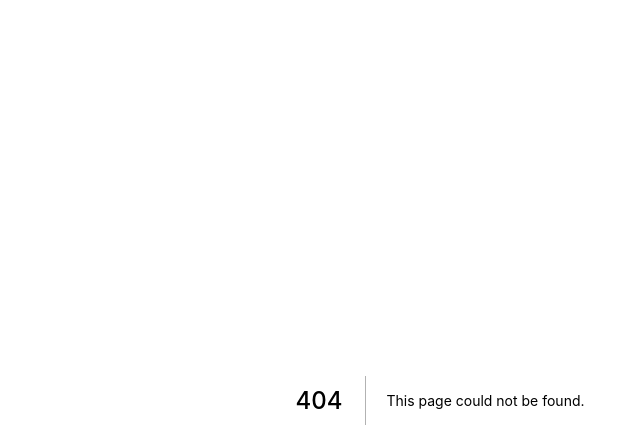
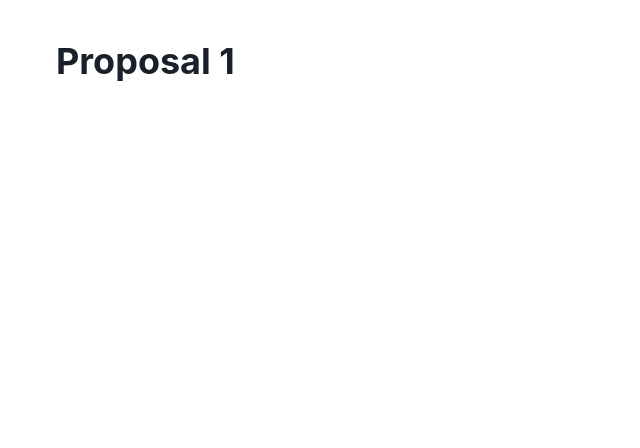
Before and after one commit to DA0-DA0/dao-contracts, a Next.js app in the folder frontend/: page /proposal/1 in a window 1280 px wide. Before the commit this address had no page. Shown: the top 448 px of the page, without its empty margins (200-840 px from the left). Built offline with nearby package versions, Linux system fonts and the light colour scheme.

Commit message:
redirect page on finish submit proposal

```diff
--- a/frontend/lib/window.d.ts
+++ b/frontend/lib/window.d.ts
@@ -1,6 +1,5 @@
 import { Window as KeplrWindow } from "@keplr-wallet/types";
 
 declare global {
-  // eslint-disable-next-line @typescript-eslint/no-empty-interface
   interface Window extends KeplrWindow {}
 }
--- /dev/null
+++ b/frontend/pages/proposal/[id].tsx
@@ -0,0 +1,25 @@
+import { Center, Heading, VStack } from "@chakra-ui/react";
+import type { NextPage } from "next";
+import { useRouter } from "next/router";
+
+const Proposal: NextPage = () => {
+  const router = useRouter();
+  const { id } = router.query;
+
+  return (
+    <>
+      <Center my="10" minWidth="container.xl">
+        <VStack
+          maxW="container.xl"
+          minW="container.md"
+          spacing={10}
+          align="stretch"
+        >
+          <Heading>Proposal {id}</Heading>
+        </VStack>
+      </Center>
+    </>
+  );
+};
+
+export default Proposal;
```
Also changed, not shown: frontend/pages/proposal.tsx (+59 -55 lines).
